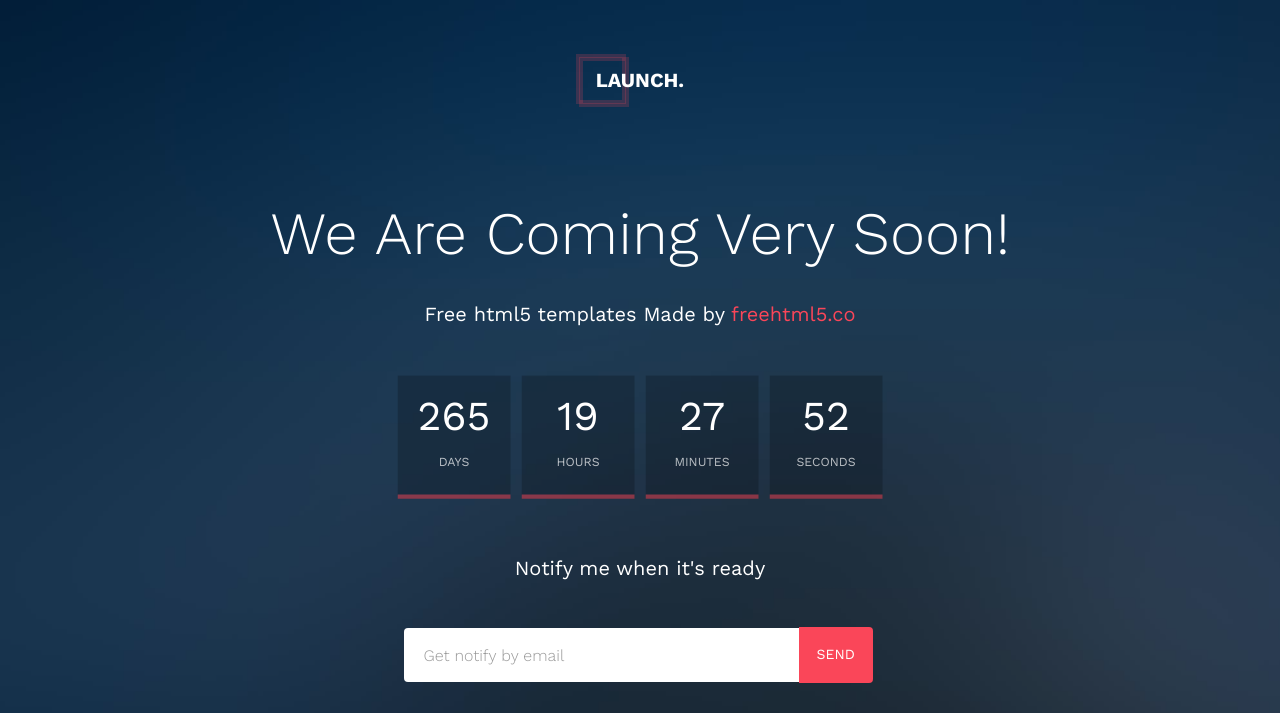
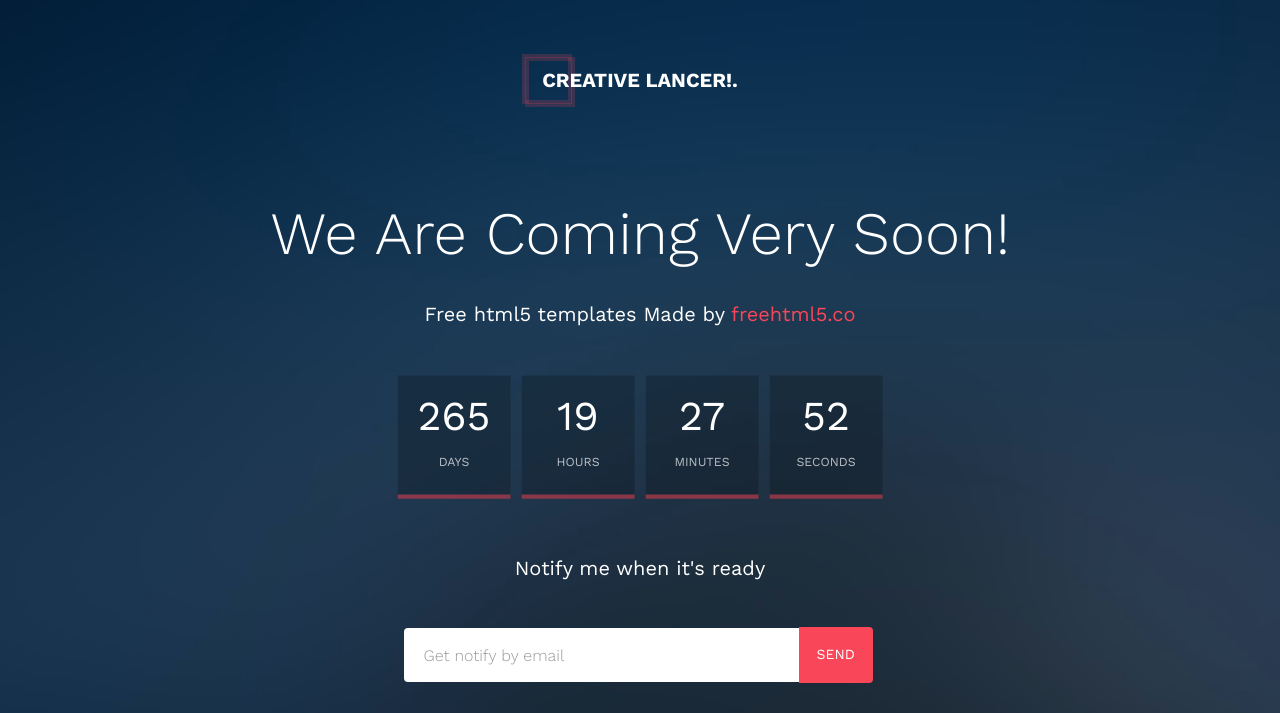
Before and after one commit to creativelan123/https-creative.github.io, a plain HTML site: page index.html in a window 1280 px wide. Shown: the top 713 px of the page. Drawn offline with nearby package versions, Linux system fonts and the light colour scheme; files whose address does not match are found by name.

Commit message:
Update index.html

```diff
--- a/index.html
+++ b/index.html
@@ -65,7 +65,7 @@
 		<div class="container">
 			<div class="row">
 				<div class="col-xs-12 text-center">
-					<div id="fh5co-logo"><a href="index.html">Launch<strong>.</strong></a></div>
+					<div id="fh5co-logo"><a href="index.html">Creative Lancer!<strong>.</strong></a></div>
 				</div>
 			</div>
 		</div>
```
